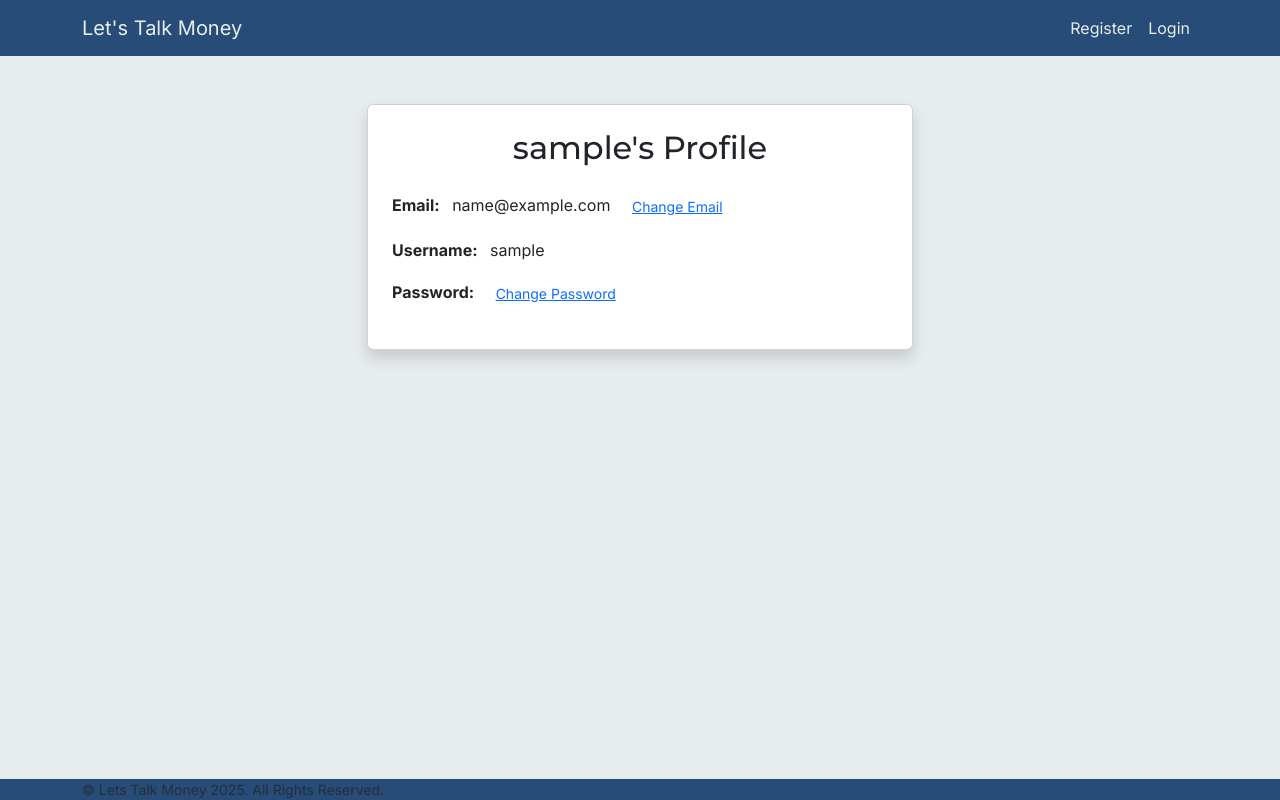
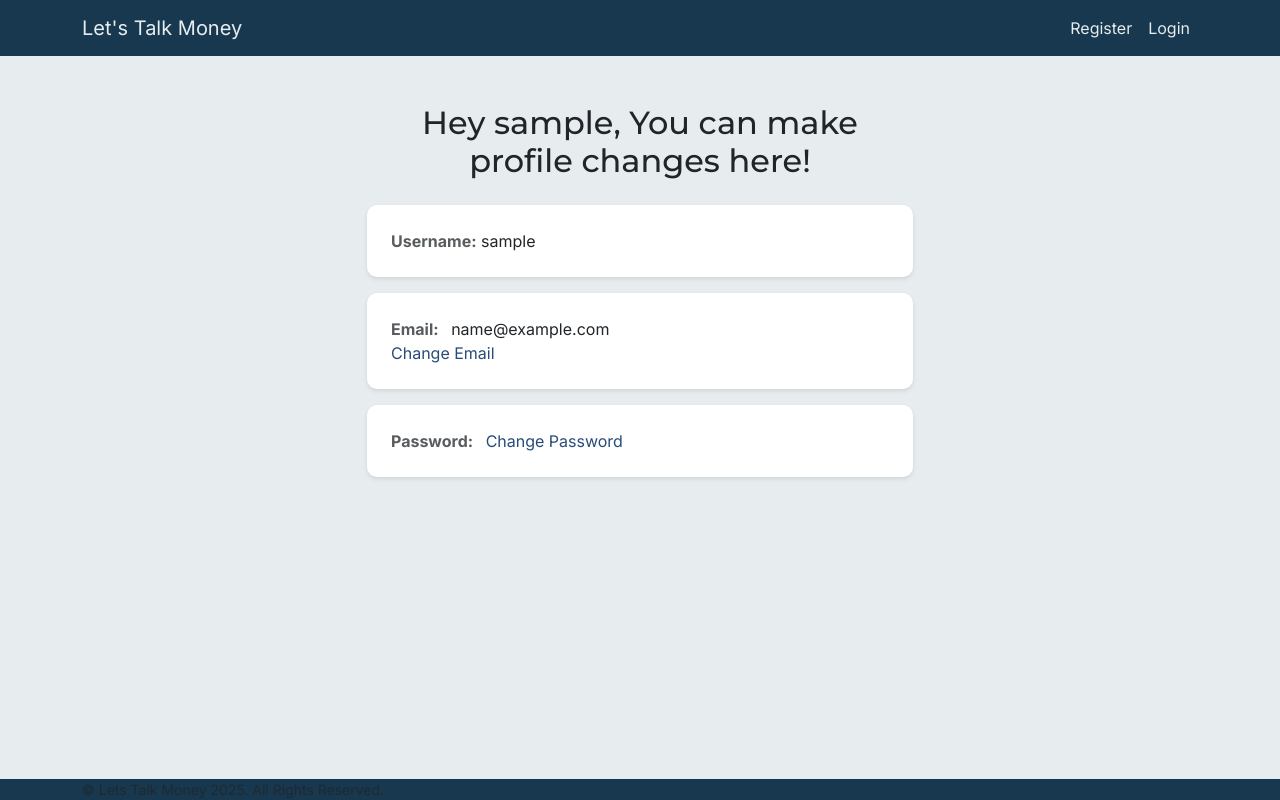
Before and after one commit to CoalTrain1618/MP_3_Xpenso, a Django app: template accounts/templates/profile/profile.html in a window 1280 px wide. Run offline with Django 5.2, Linux system fonts and the light colour scheme; the template is opened without the code that fills it: values that come from a table or form of the project are taken from there, others are empty; tables that the repository leaves empty hold one stand-in row (values such as "Sample post"); parts of the project's set-up code (start-up, migrations or seed data) failed here and were passed over; some libraries are stand-ins or nearby versions.

Commit message:
Changed stylign of profile.html

```diff
--- a/accounts/templates/profile/profile.html
+++ b/accounts/templates/profile/profile.html
@@ -7,22 +7,23 @@
 <div class="container mt-5">
     <div class="row justify-content-center align-items-center">
         <div class="col-12 col-md-8 col-lg-6">
-            <div class="card shadow p-4">
-                <h2 class="text-center mb-4">{{ profile.user.username }}'s Profile</h2>
-                <div class="mb-3">
-                    <strong>Email:</strong>
+
+                <h2 class="text-center mb-4">Hey {{ profile.user.username }}, You can make profile changes here!</h2>
+                <div class="mb-3 custom-card">
+                    <strong class="text-muted">Username:</strong>
+                    <span class="">{{ profile.user.username }}</span>
+                </div>
+                <div class="mb-3 custom-card">
+                    <strong class="text-muted">Email:</strong>
                     <span class="ms-2">{{ profile.user.email }}</span>
-                    <a href="{% url 'account_email' %}" class="btn btn-link btn-sm ms-2">Change Email</a>
+                    <br>
+                    <a href="{% url 'account_email' %}">Change Email</a>
                 </div>
-                <div class="mb-3">
-                    <strong>Username:</strong>
-                    <span class="ms-2">{{ profile.user.username }}</span>
+                <div class="mb-3 custom-card">
+                    <strong class="text-muted">Password:</strong>
+                    <a href="{% url 'account_change_password' %}" class="ms-2">Change Password</a>
                 </div>
-                <div class="mb-3">
-                    <strong>Password:</strong>
-                    <a href="{% url 'account_change_password' %}" class="btn btn-link btn-sm ms-2">Change Password</a>
-                </div>
-            </div>
+
         </div>
     </div>
 </div>
--- a/static/css/style.css
+++ b/static/css/style.css
@@ -28,7 +28,7 @@ a:hover {
 
 /* Navigation and Footer Styles */
 nav, footer {
-    background-color: #274C77 !important;
+    background-color: #17384e !important;
 }
 
 .navbar-brand, .navbar-nav .nav-link, .footer{
@@ -63,3 +63,11 @@ input {
 .min-height {
     min-height: 80vh;
 }
+
+/* Custom card */
+.custom-card {
+    background-color: #fff;
+    border-radius: 10px;
+    padding: 1.5rem;
+    box-shadow: 0 2px 4px rgba(0, 0, 0, 0.1);
+}
```
